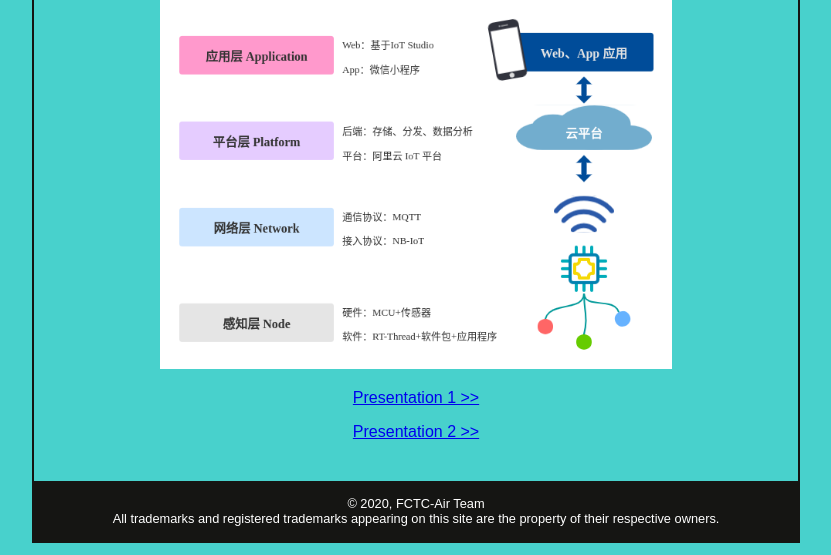
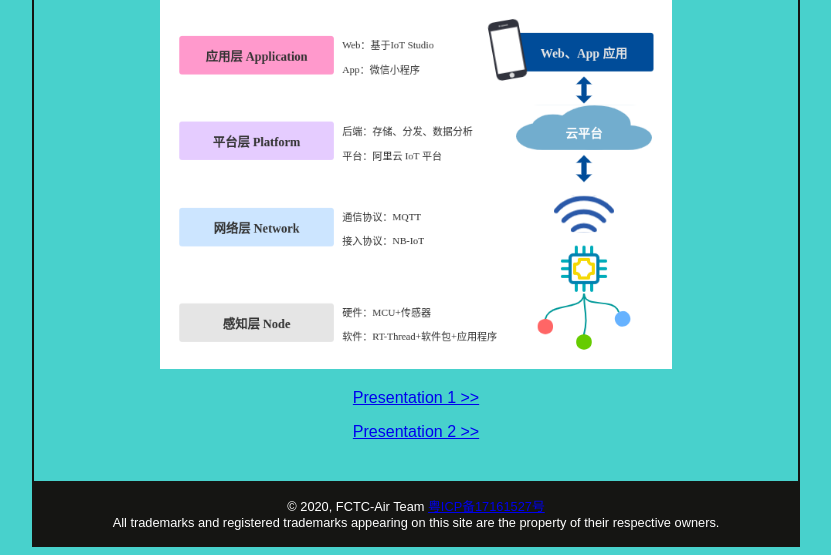
Before and after one commit to luhuadong/fctc-air-pages, a plain HTML site: page index.html in a window 1280 px wide. Shown: the part 657-1212 px from the top of the page, without its empty margins (224-1055 px from the left). Drawn offline with Linux system fonts and the light colour scheme.

Commit message:
add beian info

```diff
--- a/index.html
+++ b/index.html
@@ -80,7 +80,7 @@
 </article>
 
 <footer>
-    &copy; 2020, FCTC-Air Team
+    &copy; 2020, FCTC-Air Team <a href="www.beian.miit.gov.cn">粤ICP备17161527号</a>
     <br>
     All trademarks and registered trademarks appearing on
     this site are the property of their respective owners.
```
